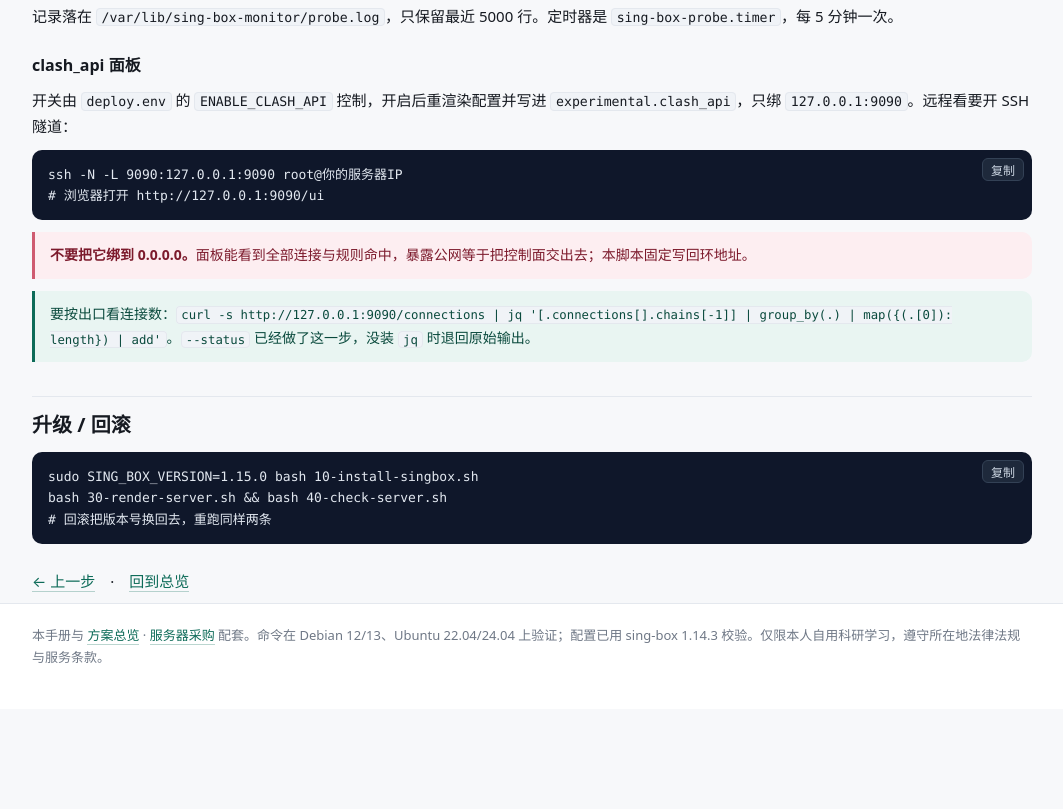
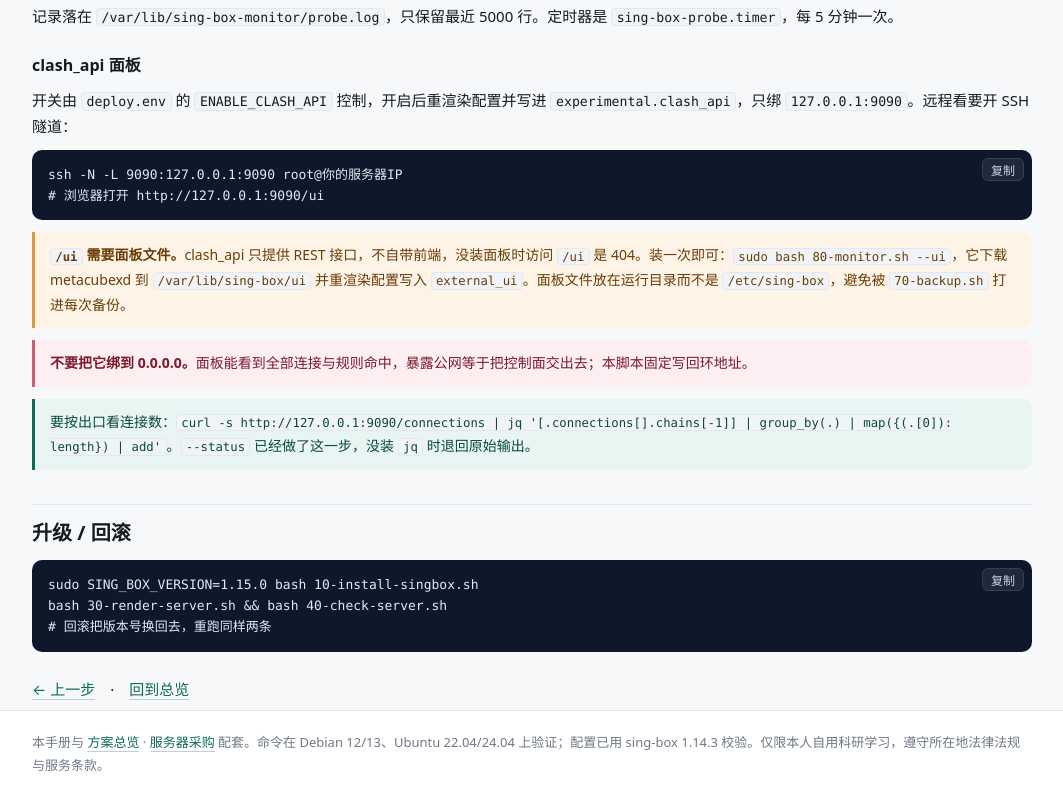
Before and after one commit to wiskewu/cyprinus-surge, a website: page docs/deploy/06-ops.html in a window 1280 px wide. Shown: the part 2166-2975 px from the top of the page, without its empty margins (108-1171 px from the left). Before the commit the page ends 2875 px from the top, so only its background shows below. Drawn offline with Linux system fonts and the light colour scheme.

Commit message:
feat(运维): 给 clash_api 装面板，/ui 不再 404
clash_api 只提供 REST 接口，不自带前端，访问 /ui 是 404。80-monitor.sh
增加 --ui：下载 metacubexd 到 /var/lib/sing-box/ui，把目录按服务用户
chown，再重渲染让配置带上 external_ui。

面板文件放运行目录而不是 /etc/sing-box，避免被 70-backup.sh 打进每次
备份（11MB 静态文件）。services/40-server.sh 的 clash_api 片段在目录
存在时才写 external_ui，没有面板时仍按只读接口工作。

实机验证：/ui/ 返回 200，SSH 隧道到本机同样 200，/version 正常。
06-ops.html 的面板小节补 404 的原因与 --ui 用法。

```diff
--- a/docs/deploy/06-ops.html
+++ b/docs/deploy/06-ops.html
@@ -139,6 +139,7 @@ sudo bash 80-monitor.sh --uninstall</code></pre>
 <p>开关由 <code>deploy.env</code> 的 <code>ENABLE_CLASH_API</code> 控制，开启后重渲染配置并写进 <code>experimental.clash_api</code>，只绑 <code>127.0.0.1:9090</code>。远程看要开 SSH 隧道：</p>
 <pre><code>ssh -N -L 9090:127.0.0.1:9090 root@你的服务器IP
 # 浏览器打开 http://127.0.0.1:9090/ui</code></pre>
+<div class="warn"><b><code>/ui</code> 需要面板文件。</b>clash_api 只提供 REST 接口，不自带前端，没装面板时访问 <code>/ui</code> 是 404。装一次即可：<code>sudo bash 80-monitor.sh --ui</code>，它下载 metacubexd 到 <code>/var/lib/sing-box/ui</code> 并重渲染配置写入 <code>external_ui</code>。面板文件放在运行目录而不是 <code>/etc/sing-box</code>，避免被 <code>70-backup.sh</code> 打进每次备份。</div>
 <div class="bad"><b>不要把它绑到 0.0.0.0。</b>面板能看到全部连接与规则命中，暴露公网等于把控制面交出去；本脚本固定写回环地址。</div>
 <div class="note">要按出口看连接数：<code>curl -s http://127.0.0.1:9090/connections | jq '[.connections[].chains[-1]] | group_by(.) | map({(.[0]): length}) | add'</code>。<code>--status</code> 已经做了这一步，没装 <code>jq</code> 时退回原始输出。</div>
 
```
Also changed, not shown: .build/deploy/pages/06-ops.html, 3 other files.
